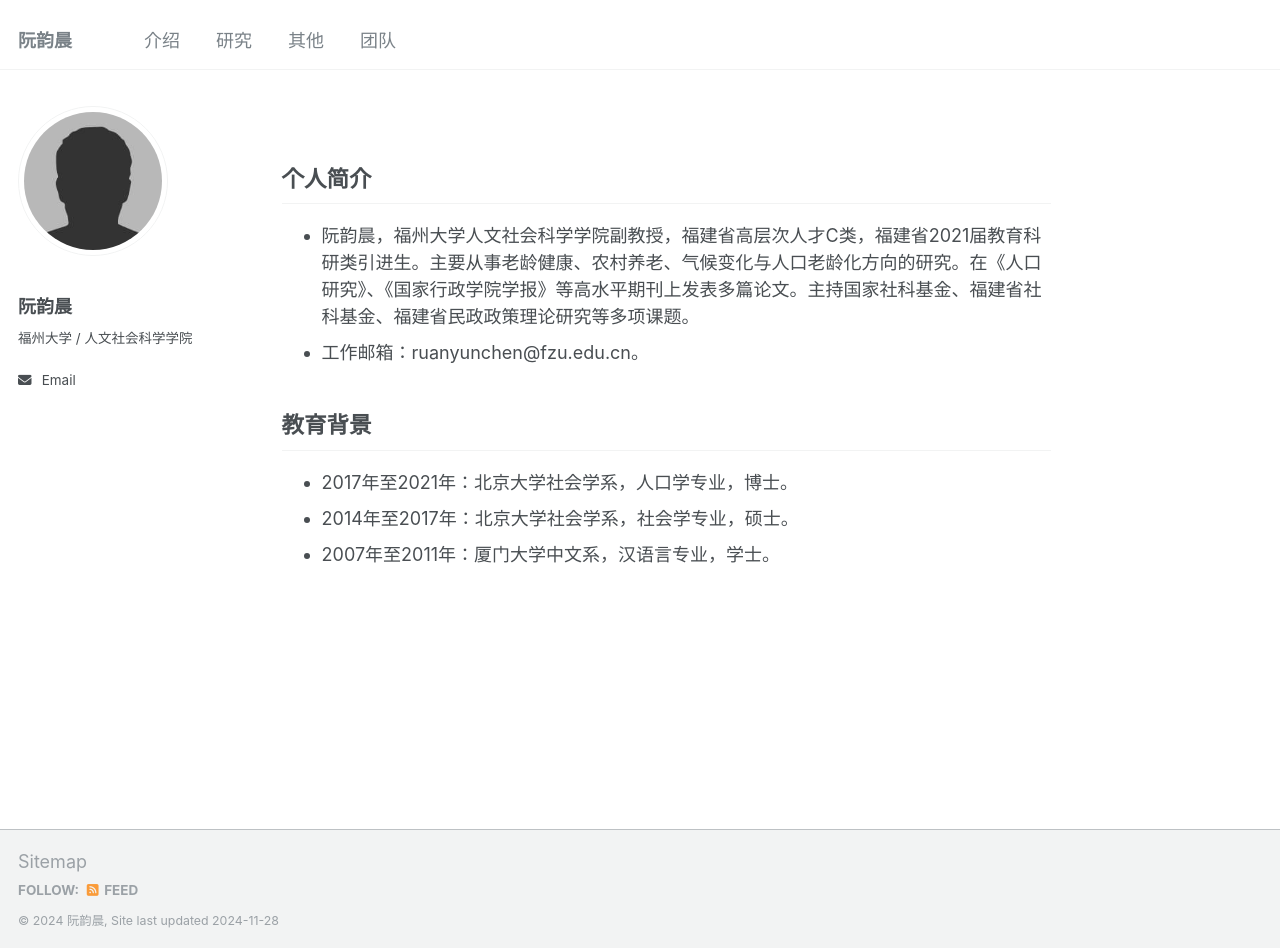
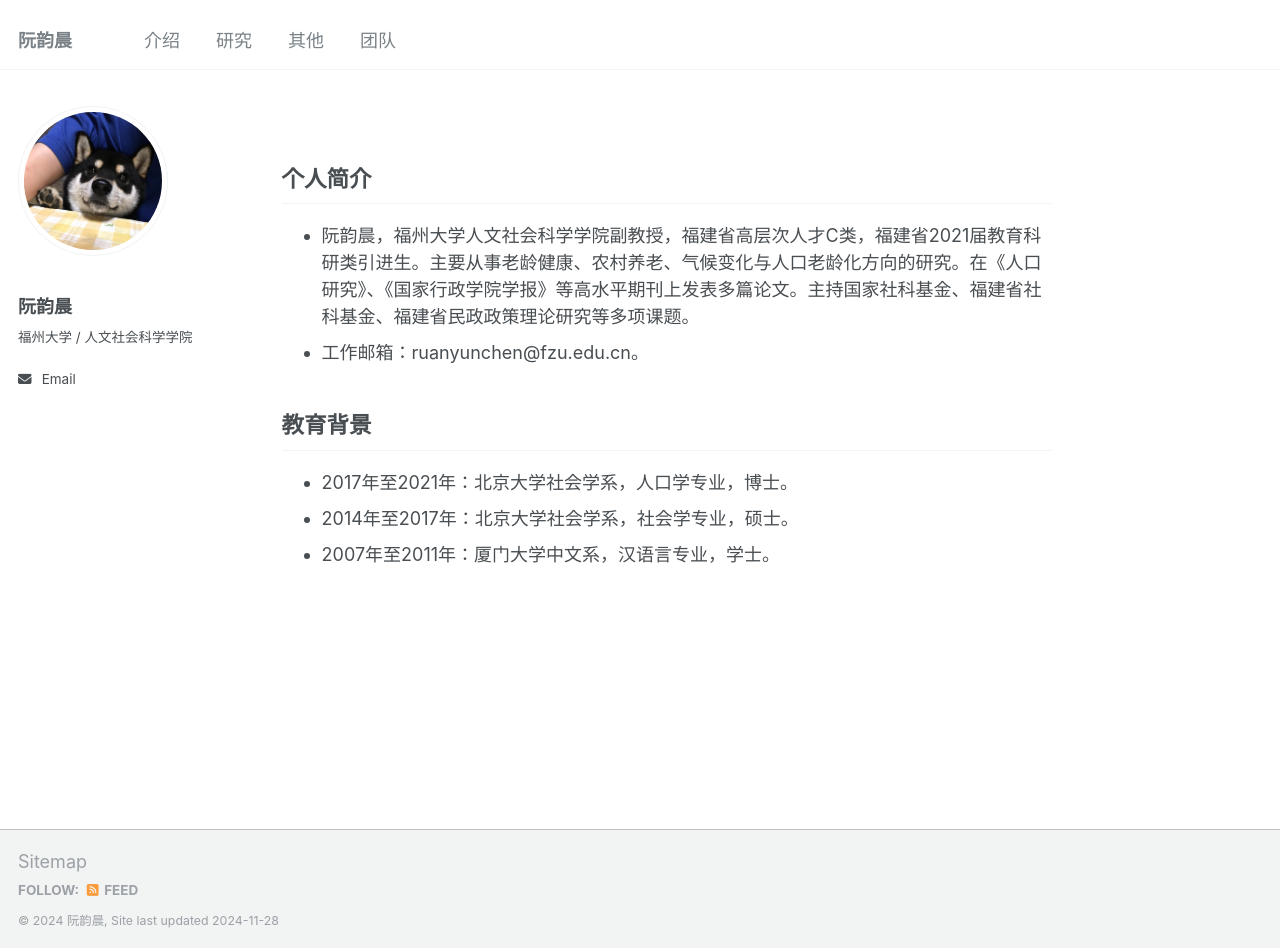
Before and after one commit to RuanYunchen/RuanYunchen.github.io, a Jekyll site: the page built from _pages/about.md, in a window 1280 px wide and 948 px high. Built offline with Jekyll 4.4.1, drawn with Linux system fonts in a browser that asks for light colours.

Commit message:
Update _config.yml

```diff
--- a/_config.yml
+++ b/_config.yml
@@ -11,7 +11,7 @@ repository               : "Github/RuanYunchen"
 # Site Author
 author:
   # Biographic information
-  avatar           : "bio-photo.jpg"
+  avatar           : "My_photo_2.jpg"
   avatar_class     : "custom-avatar"  # 添加自定义CSS类
   name             : "阮韵晨"
   pronouns         : # example: "she/her"
```
